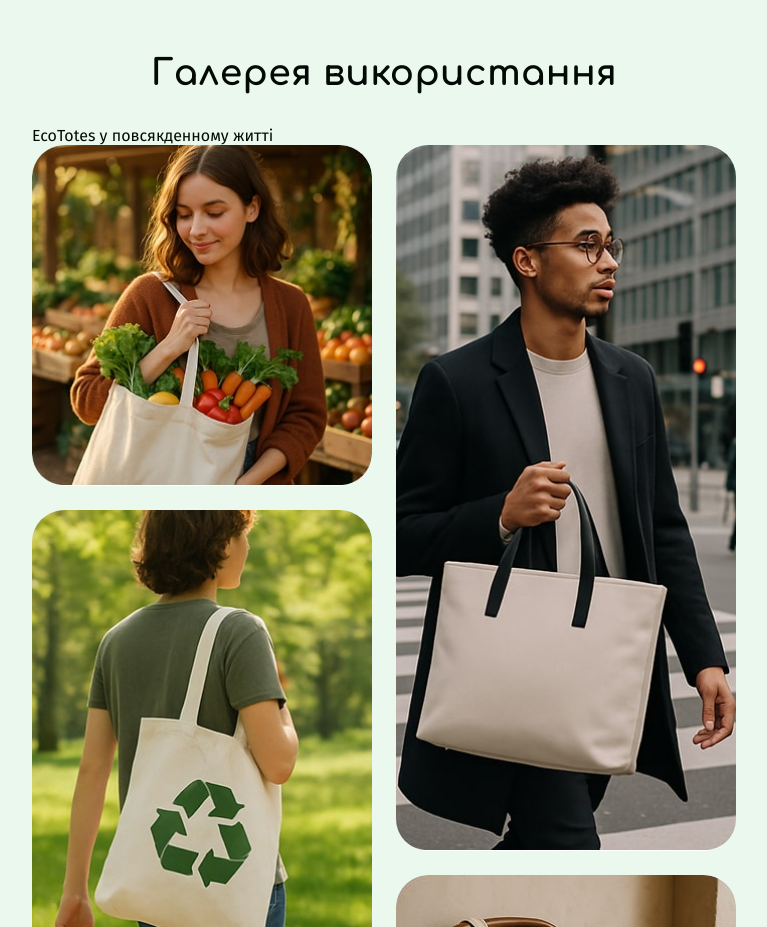
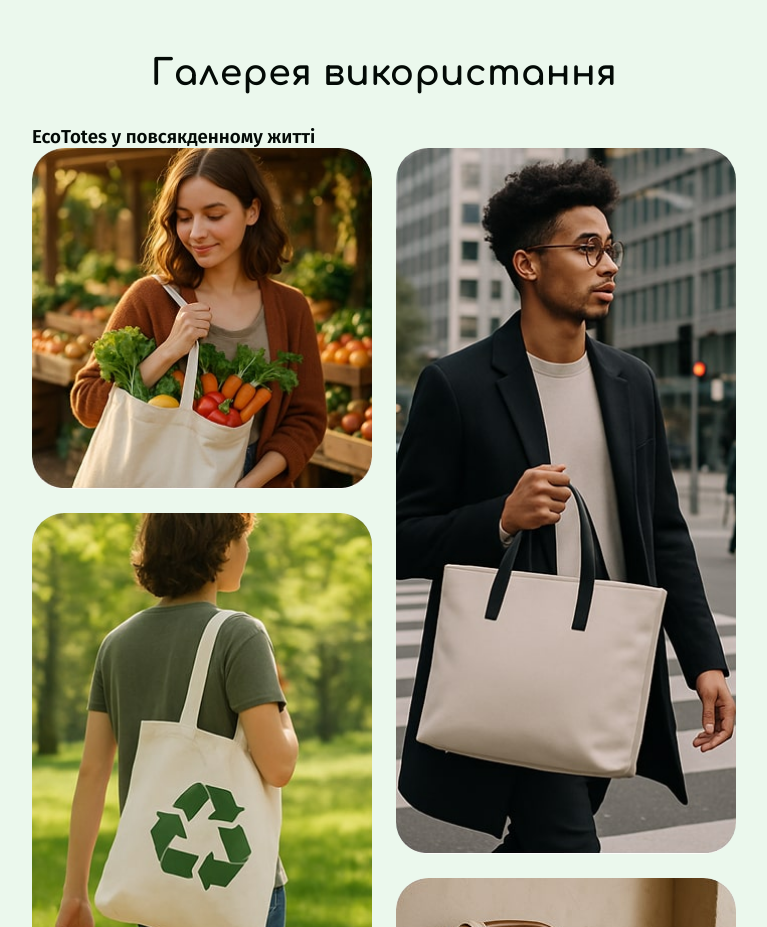
Before and after one commit to Slavik199/team-project-eco-14, a plain HTML site: page index.html in a window 1280 px wide. Shown: the part 1680-2607 px from the top of the page, without its empty margins (256-1023 px from the left). Drawn offline with nearby package versions, Linux system fonts and the light colour scheme.

Commit message:
Deploying to gh-pages from @ Slavik199/team-project-eco-14@4679d941cd1083ead05478f2ffeb203a83aef6d9 🚀

```diff
--- a/index.html
+++ b/index.html
@@ -260,7 +260,7 @@
     <div class="gallery">
         <div class="gallery-box">
             <h2 class="gallery-title">Галерея використання</h2>
-            <p class="gallery-sab-title">EcoTotes у повсякденному житті</p>
+            <h3 class="gallery-sab-title">EcoTotes у повсякденному житті</h3>
         </div>
 
         <ul class="gallery-list">
```
